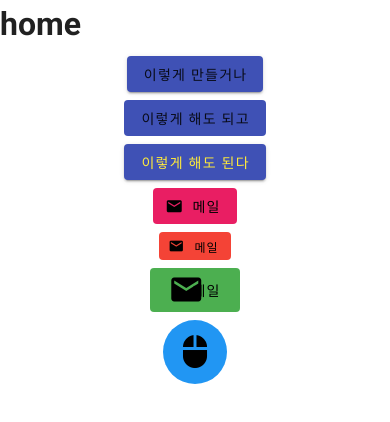
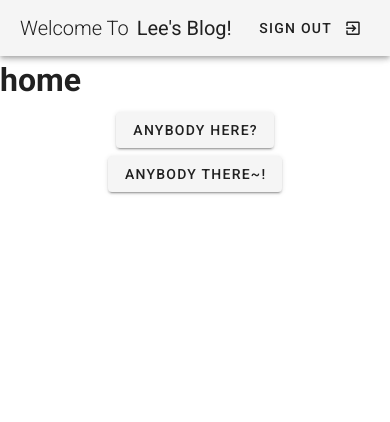
Before and after one commit to ShinLeejong/Vue_blog, a Vue app: page / in a window 390 px wide. Shown: the top 422 px of the page. Built offline with nearby package versions, Linux system fonts and the light colour scheme.

Commit message:
20210623 Breakpoint, Visibility, v-app-bar(v-toolbar), v-spacer, text(flat) attribute

```diff
--- a/src/App.vue
+++ b/src/App.vue
@@ -1,6 +1,7 @@
 <template>
   <v-app>
     <v-content>
+      <Navbar />
       <router-view></router-view>
     </v-content>
   </v-app>
@@ -8,10 +9,13 @@
 
 <script lang="ts">
 import Vue from "vue";
+import Navbar from './components/Navbar.vue'
 
 export default Vue.extend({
   name: "App",
-
+  components: {
+    Navbar
+  },
   data: () => ({
     //
   }),
--- /dev/null
+++ b/src/components/Navbar.vue
@@ -0,0 +1,29 @@
+<template>
+    <div>
+        <v-app-bar app>
+            <v-app-bar-title class="text-capitalize">
+                <span class="font-weight-light">Welcome to</span>
+                <span>Lee's Blog!</span>
+            </v-app-bar-title>
+            <v-spacer></v-spacer>
+            <v-btn text>
+                <span>
+                    Sign Out
+                </span>
+                <v-icon right>
+                    mdi-exit-to-app
+                </v-icon>
+            </v-btn>
+        </v-app-bar>
+    </div>
+</template>
+<script>
+export default {
+
+}
+</script>
+<style scoped>
+    span {
+        margin: 0 .25rem;
+    }
+</style>
--- a/src/views/Home.vue
+++ b/src/views/Home.vue
@@ -1,29 +1,9 @@
 <template>
   <div class="home">
     <h1>home</h1>
-    <v-btn color="indigo">이렇게 만들거나</v-btn>
-    <v-btn depressed color="indigo">이렇게 해도 되고</v-btn>
-    <v-btn flat class="indigo yellow--text">이렇게 해도 된다</v-btn>
-
-    <v-btn depressed class="pink black--text">
-      <v-icon left>mdi-email</v-icon>
-      <span>메일</span>
-    </v-btn>
-
-    <v-btn depressed small class="red black--text">
-      <v-icon left small>mdi-email</v-icon>
-      <span>메일</span>
-    </v-btn>
-
-    <v-btn depressed large class="green black--text">
-      <v-icon right large>mdi-email</v-icon>
-      <span>메일</span>
-    </v-btn>
-
-    <v-btn fab depressed large class="blue black--text">
-      <v-icon large>mdi-mouse</v-icon>
-    </v-btn>
-
+    <v-btn class="hidden-md-and-down">Hello?</v-btn>
+    <v-btn class="hidden-md-and-up">Anybody Here?</v-btn>
+    <v-btn class="hidden-md-only">Anybody There~!</v-btn>
   </div>
 </template>
 
@@ -38,6 +18,6 @@ export default Vue.extend({
 <style scoped>
 button {
   display: block;
-  margin: .5rem auto;
+  margin: 0.5rem auto;
 }
 </style>
```
Also changed, not shown: 1 other file (tests, documents, lock files or other folders).
